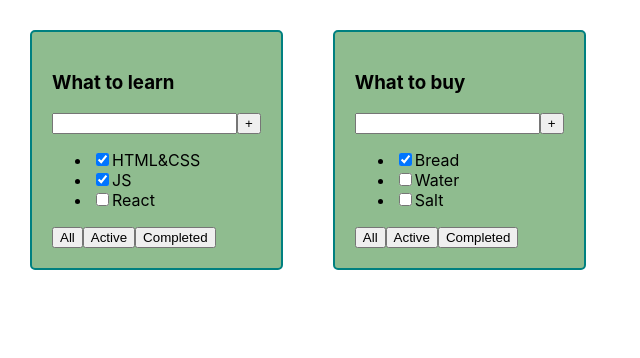
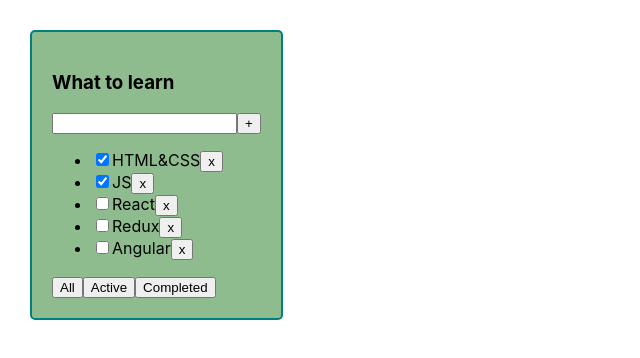
Before and after one commit to zhyzneuski86/new-1-todolist, a React (Create React App) app: page / in a window 1280 px wide. Shown: the top 358 px of the page, without its empty margins (0-640 px from the left). Built offline with nearby package versions, Linux system fonts and the light colour scheme.

Commit message:
lesson 2

```diff
--- a/package.json
+++ b/package.json
@@ -10,10 +10,12 @@
     "@types/node": "^16.18.1",
     "@types/react": "^18.0.23",
     "@types/react-dom": "^18.0.7",
+    "@types/uuid": "^9.0.1",
     "react": "^18.2.0",
     "react-dom": "^18.2.0",
     "react-scripts": "5.0.1",
     "typescript": "^4.8.4",
+    "uuid": "^9.0.0",
     "web-vitals": "^2.1.4"
   },
   "scripts": {
--- a/src/App.tsx
+++ b/src/App.tsx
@@ -1,34 +1,53 @@
-import React from 'react';
+import React, {useState} from 'react';
 import './App.css';
 import {TaskType, TodoList} from "./Todolist";
 
+export type FilterValueType = "all" | "active" | "completed"
+
 function App() {
-    const todoTitle_1 = "What to learn"
-    const todoTitle_2: string = "What to buy"
+    const todoTitle_1: string = "What to learn"
 
-    const task_1: Array<TaskType>= [
-        {id:1, title:"HTML&CSS", isDone: true},
-        {id:2, title:"JS", isDone:true},
-        {id:3, title:"React", isDone:false}
-    ]
-    const task_2: Array<TaskType>= [
-        {id:4, title:"Bread", isDone: true},
-        {id:5, title:"Water", isDone:false},
-        {id:6, title:"Salt", isDone:false}
-    ]
+    const [tasks, setTasks] = useState<Array<TaskType>>(
+        [
+            {id: 1, title: "HTML&CSS", isDone: true},
+            {id: 2, title: "JS", isDone: true},
+            {id: 3, title: "React", isDone: false},
+            {id: 4, title: "Redux", isDone: false},
+            {id: 5, title: "Angular", isDone: false}
+        ]
+    )
 
+
+    const removeTask = (taskId: number) => {
+        const filteredTasks = (tasks.filter(task => task.id !== taskId))
+        setTasks(filteredTasks)
+    }
+
+    const [filter, setfilter] = useState<FilterValueType>("all")
+
+    const changeTodoListFilter = (filter: FilterValueType)=>{
+        setfilter(filter)
+    }
+
+    let tasksForTodoList: Array<TaskType> = []
+    if (filter === "all") {
+        tasksForTodoList = tasks
+    }
+    if (filter === "active") {
+        tasksForTodoList = tasks.filter(t => t.isDone === false)
+    }
+    if (filter === "completed") {
+        tasksForTodoList = tasks.filter(t => t.isDone === true)
+    }
 
     return (
         <div className="App">
-           <TodoList
-               title={todoTitle_1}
-               tasks={task_1}
-           />
-           <TodoList
-               title={todoTitle_2}
-               tasks={task_2}
-           />
-
+            <TodoList
+                title={todoTitle_1}
+                tasks={tasksForTodoList}
+                removeTask={removeTask}
+                changeTodoListFilter={changeTodoListFilter}
+            />
         </div>
     );
 }
--- a/src/Todolist.tsx
+++ b/src/Todolist.tsx
@@ -1,8 +1,11 @@
 import React, {FC} from 'react';
+import {FilterValueType} from "./App";
 
 type TodoListType = {
     title: string
     tasks: Array<TaskType>
+    removeTask: (taskId: number)=>void
+    changeTodoListFilter: (value: FilterValueType)=>void
 }
 
 export type TaskType = {
@@ -14,6 +17,15 @@ export type TaskType = {
 
 export const TodoList: FC<TodoListType> = (props) => {
 
+    const todolistItems:  Array<JSX.Element> = props.tasks.map((task) => {
+        return (
+        <li>
+            <input type="checkbox" checked={task.isDone}/>
+            <span>{task.title}</span>
+            <button onClick={()=>{props.removeTask(task.id) }}>x</button>
+        </li>)
+    })
+
     return  (
     <div className="todoList">
         <h3>{props.title}</h3>
@@ -22,23 +34,12 @@ export const TodoList: FC<TodoListType> = (props) => {
             <button>+</button>
         </div>
         <ul>
-            <li>
-                <input type="checkbox" checked={props.tasks[0].isDone}/>
-                <span>{props.tasks[0].title}</span>
-            </li>
-            <li>
-                <input type="checkbox" checked={props.tasks[1].isDone}/>
-                <span>{props.tasks[1].title}</span>
-            </li>
-            <li>
-                <input type="checkbox" checked={props.tasks[2].isDone}/>
-                <span>{props.tasks[2].title}</span>
-            </li>
+            {todolistItems}
         </ul>
         <div>
-            <button>All</button>
-            <button>Active</button>
-            <button>Completed</button>
+            <button onClick={()=>{props.changeTodoListFilter('all')}}>All</button>
+            <button onClick={()=>{props.changeTodoListFilter("active")}}>Active</button>
+            <button onClick={()=>{props.changeTodoListFilter("completed")}}>Completed</button>
         </div>
     </div>
     )
```
Also changed, not shown: 2 other files (tests, documents, lock files or other folders).
